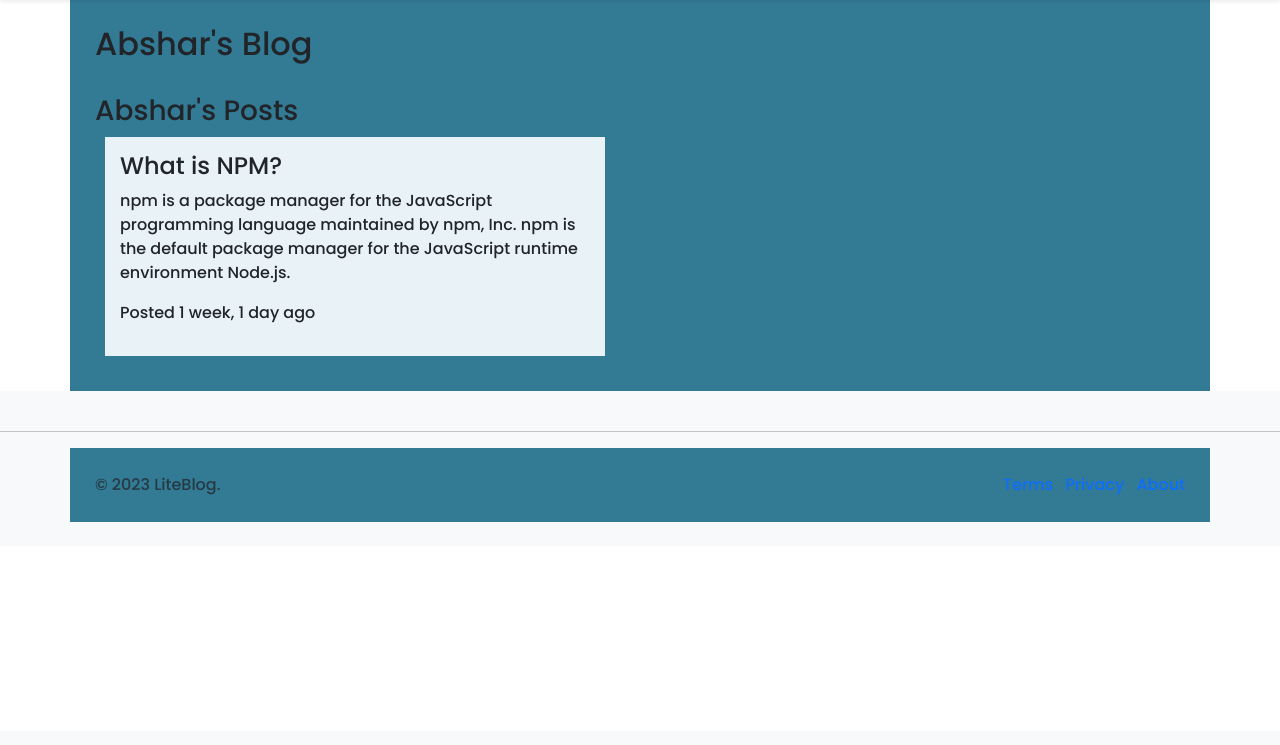
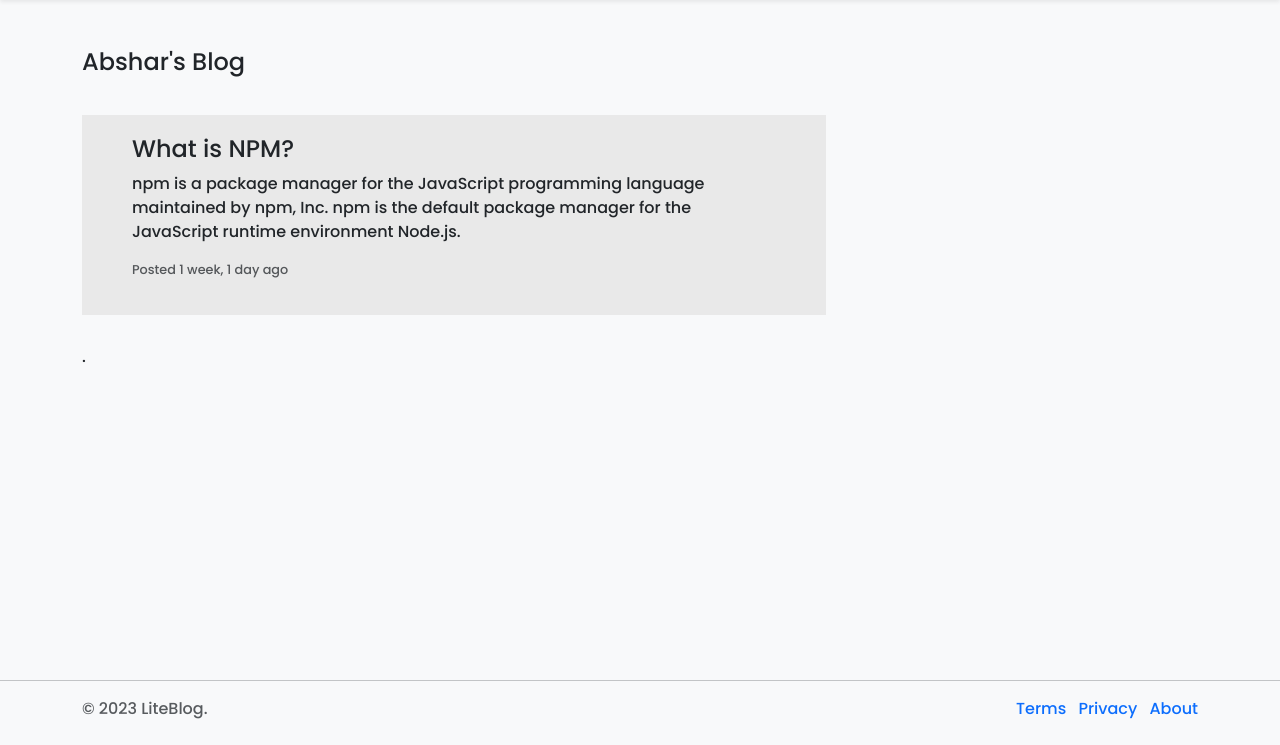
Before and after one commit to Absharkt/blog_app, a Django app: page /friends/1 in a window 1280 px wide. Shown: the part 69-814 px from the top of the page. Before the commit the page ends 591 px from the top, so only its background shows below. Run offline with Django 4.2, Linux system fonts and the light colour scheme; a user stored in the database is signed in; data comes from the database, SQL or seed files in the repository; some libraries are stand-ins or nearby versions.

Commit message:
section one complete wth design

```diff
--- a/blog_user/templates/blog_user/friend.html
+++ b/blog_user/templates/blog_user/friend.html
@@ -3,30 +3,45 @@
 {% block content %}
 
 <style>
-    .container{
-        padding: 25px;
-        background-color: rgb(51, 122, 148);
+    .posts {
+        padding: 20px 50px;
+        background-color: rgb(233, 233, 233);
+        margin: 30px 0;
+    }
+
+    .section-frnds-blog{
+        min-height: 80vh;
     }
 </style>
 
+
+<div class="section-frnds-blog  bg-light">
     <div class="container">
-    <div style="margin-bottom: 30px;">
-        <h2>{{friend.username | capfirst }}'s Blog</h2>
+        <div class="row">
+            <h4 class="mt-5">{{friend.username | capfirst }}'s Blog</h4>
         </div>
 
-    <div >
-        <h3>{{friend.username | capfirst }}'s Posts</h3>
+        <div class="col-sm-12 col-md-8">
+            <div>
                 {% for post in posts %}
-            <div class="posts" style="padding: 15px; background-color: rgb(232, 242, 247); margin: 10px; max-width: 500px;">
+                    <div class="posts" >
                         <h4>{{ post.title }}</h4>
                         <p>{{ post.content }}</p>
-                <p>Posted {{ post.created_at | timesince }} ago</p>
+                        <p class="form-text" style="font-size: 0.8rem;">Posted {{ post.created_at | timesince }} ago</p>
                     </div>
                 {% endfor %}
+            </div>
+        </div>
+            .
     </div>
 </div>
 
 
 
 
+
+
+
+
+
 {% endblock %}
```
Also changed, not shown: blog_user/templates/blog_user/edit-blog.html (+20 -6 lines), blog_user/templates/blog_user/find-friends.html (+12 -5 lines). Lines whose indentation alone changed are shown as unchanged.
